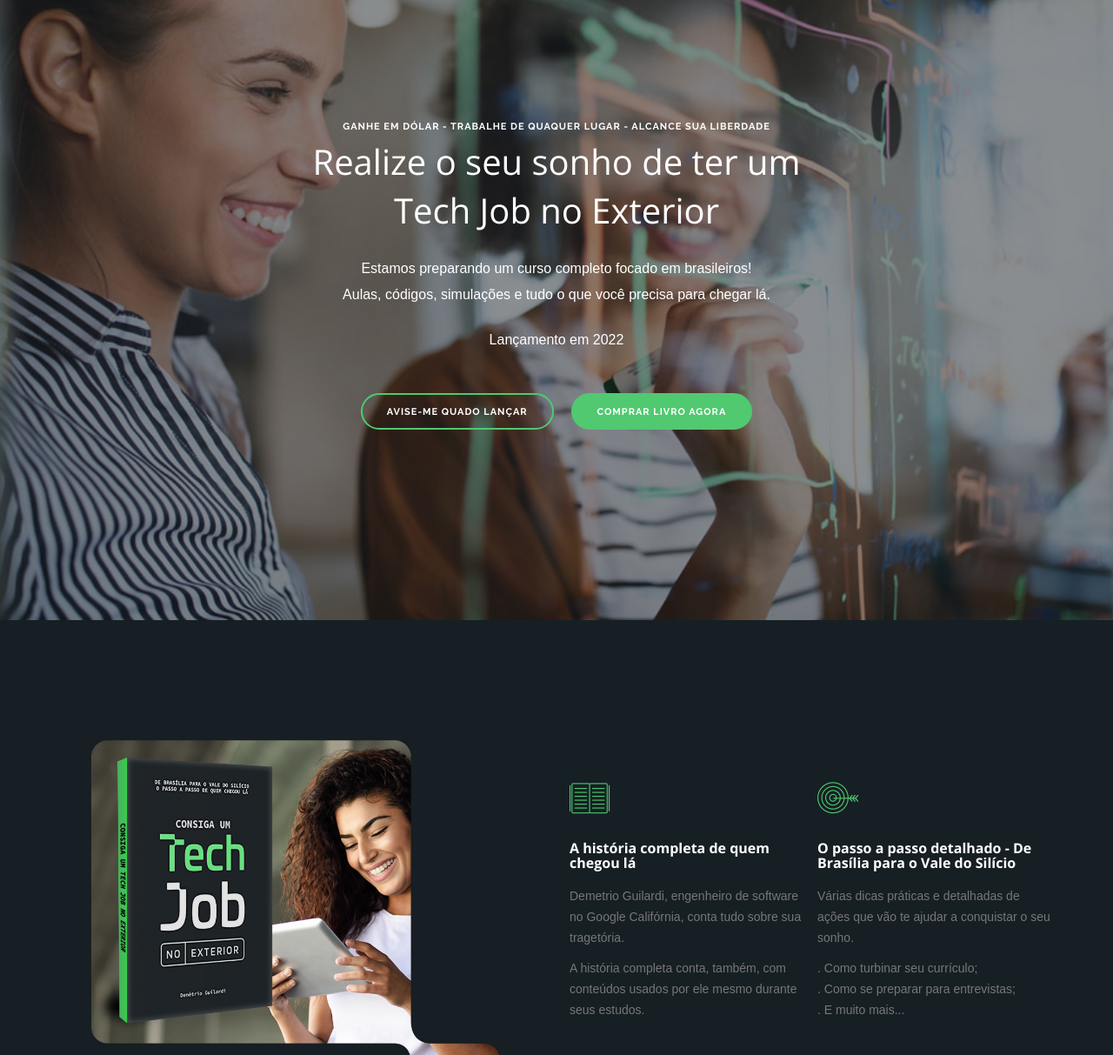
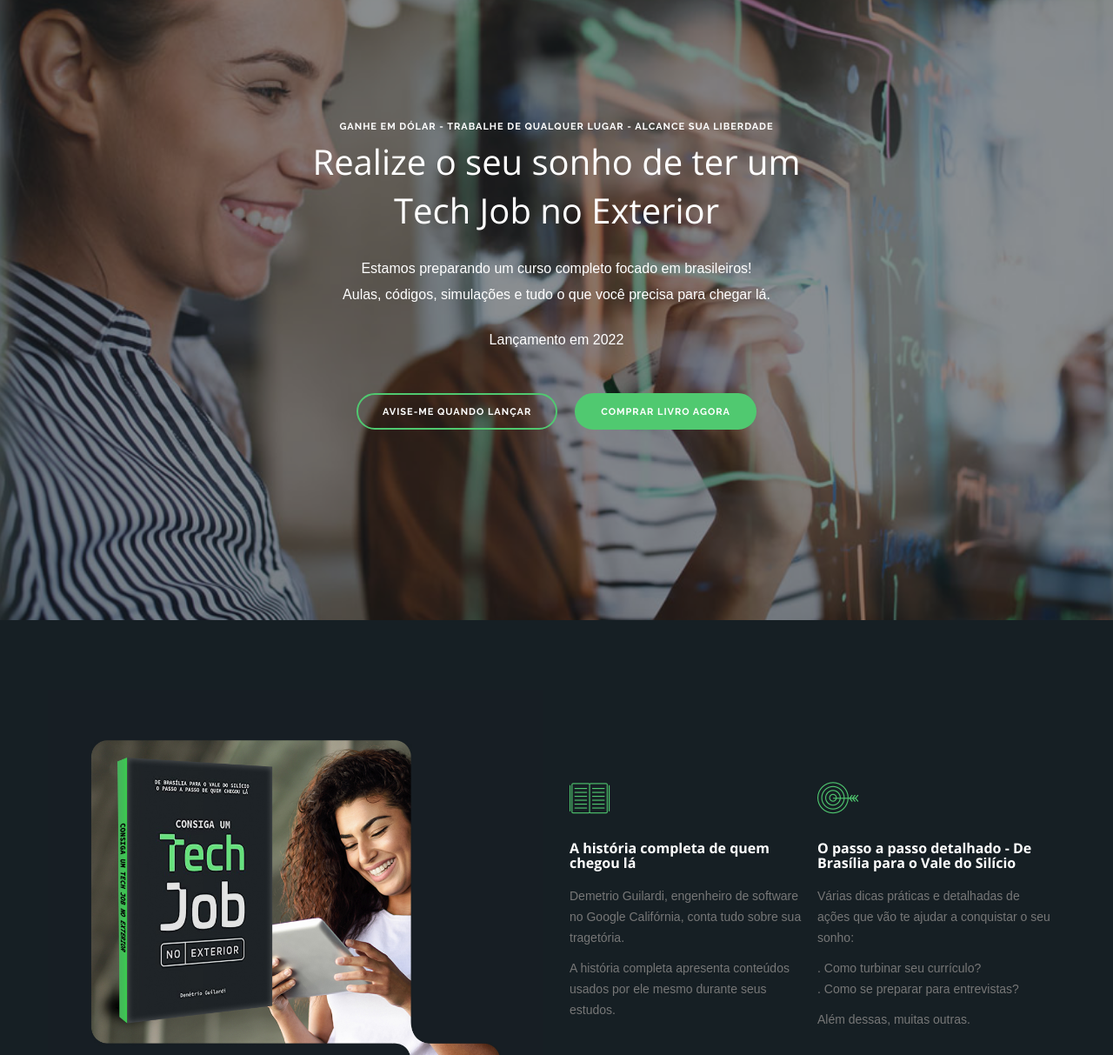
Before and after one commit to tech-job-no-exterior/site.github.io, a plain HTML site: page index.html in a window 1280 px wide. Shown: the part 87-1300 px from the top of the page at 87% size. Drawn offline with nearby package versions, Linux system fonts and the light colour scheme.

Commit message:
Orthographic reviw

```diff
--- a/index.html
+++ b/index.html
@@ -76,11 +76,11 @@
 				<div class="container align-vertical">
 					<div class="row">
 						<div class="col-md-12 text-center">
-							<span class="text-white alt-font">Ganhe em Dólar - Trabalhe de quaquer lugar - Alcance sua liberdade</span>
+							<span class="text-white alt-font">Ganhe em Dólar - Trabalhe de qualquer lugar - Alcance sua liberdade</span>
 							<h1 class="text-white">Realize o seu sonho de ter um <br />Tech Job no Exterior</h1>
 							<p class="lead text-white">Estamos preparando um curso completo focado em brasileiros!<br>Aulas, códigos, simulações e tudo o que você precisa para chegar lá.</p>
 							<p class="lead text-white">Lançamento em 2022</p>
-							<a href="https://docs.google.com/forms/d/e/1FAIpQLSdEbK8s7wUnTjPfg1HGmodMisG83OOem-XY9gFESrCZmTtd8w/viewform?usp=sf_link" class="btn btn-primary btn-white">avise-me quado lançar</a>
+							<a href="https://docs.google.com/forms/d/e/1FAIpQLSdEbK8s7wUnTjPfg1HGmodMisG83OOem-XY9gFESrCZmTtd8w/viewform?usp=sf_link" class="btn btn-primary btn-white">avise-me quando lançar</a>
 							<a href="https://www.amazon.com.br/Consiga-Tech-Job-Exterior-Bras%C3%ADlia-ebook/dp/B09DB4KKNY/ref=sr_1_1?__mk_pt_BR=%C3%85M%C3%85%C5%BD%C3%95%C3%91&dchild=1&keywords=tech+job+no+exterior&qid=1629749837&sr=8-1" class="btn btn-primary btn-filled">Comprar Livro Agora</a>
 						</div>
 					</div>
@@ -106,7 +106,7 @@
 										Demetrio Guilardi, engenheiro de software no Google Califórnia, conta tudo sobre sua tragetória.
 									</p>
 									<p>
-										A história completa conta, também, com conteúdos usados por ele mesmo durante seus estudos.
+										A história completa apresenta conteúdos usados por ele mesmo durante seus estudos.
 									</p>
 								</div>
 							</div>
@@ -116,13 +116,13 @@
 									<i class="icon icon-target"></i>
 									<h6>O passo a passo detalhado - De Brasília para o Vale do Silício</h6>
 									<p>
-										Várias dicas práticas e detalhadas de ações que vão te ajudar a conquistar o seu sonho.
+										Várias dicas práticas e detalhadas de ações que vão te ajudar a conquistar o seu sonho:
 									</p>
 									<ul>
-										<li>. Como turbinar seu currículo;</li>
-										<li>. Como se preparar para entrevistas;</li>
-										<li>. E muito mais...</li>
+										<li>. Como turbinar seu currículo?</li>
+										<li>. Como se preparar para entrevistas?</li>
 									</ul>
+									Além dessas, muitas outras.
 								</div>
 							</div>
 
```
